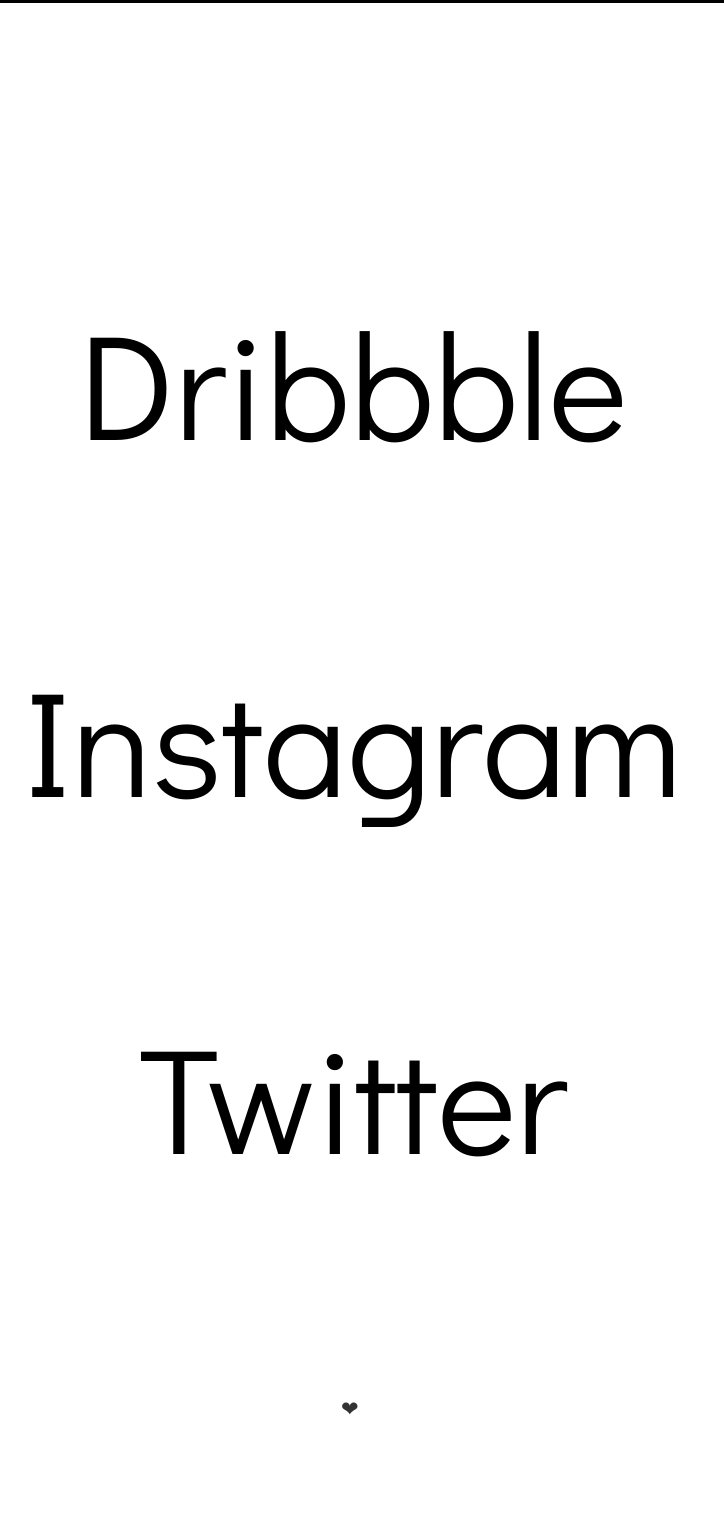
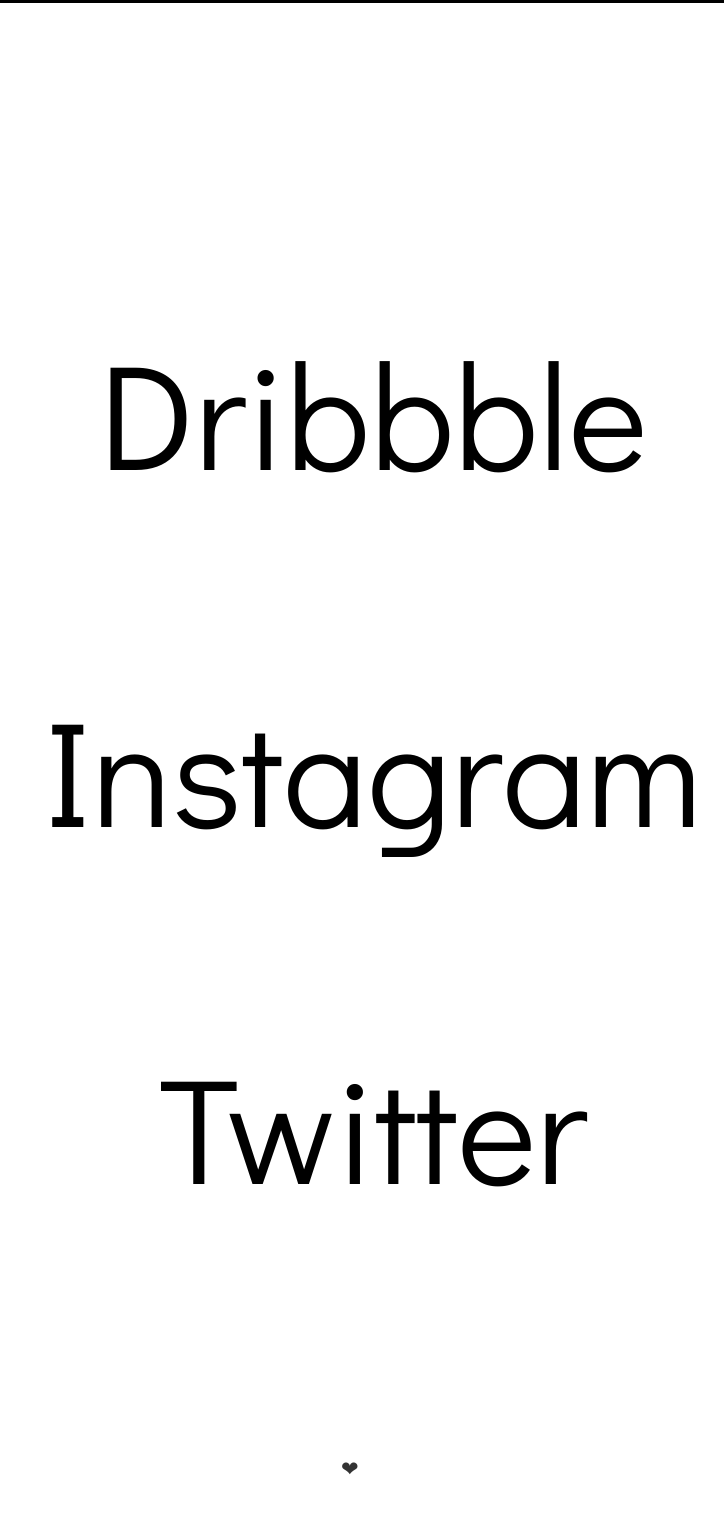
Before and after one commit to matijaskorup1991/DigitalDesigner, a plain HTML site: page index.html in a window 1280 px wide. Shown: the part 6427-7940 px from the top of the page, without its empty margins (287-1011 px from the left). Drawn offline with nearby package versions, Linux system fonts and the light colour scheme.

Commit message:
footer fix

```diff
--- a/assets/css/styles.css
+++ b/assets/css/styles.css
@@ -291,6 +291,10 @@
   opacity: 0.9;
 }
 
+ul {
+  list-style-type: none;
+}
+
 footer a {
   font-size: 5rem;
   text-decoration: none;
@@ -302,17 +306,17 @@
   text-decoration: underline;
 }
 
-footer > div {
+footer > ul > li {
   text-align: center;
   padding-bottom: 160px;
 }
 
-footer > div:nth-of-type(1) {
+footer > ul > li:nth-of-type(1) {
   padding-top: 280px;
 }
 
-footer > div:nth-of-type(4) {
-  text-align: center;
+footer > div {
+  padding-bottom: 150px;
 }
 
 @keyframes heart {
@@ -324,7 +328,7 @@
   }
 }
 
-footer > div:nth-of-type(4) > span {
+footer > div > span {
   animation: heart 1s infinite ease-in-out;
   position: absolute;
   left: 50%;
--- a/index.html
+++ b/index.html
@@ -84,15 +84,17 @@
       </aside>
     </article>
     <footer>
-      <div>
-        <a href="#">Dribbble</a>
-      </div>
-      <div>
-        <a href="#">Instagram</a>
-      </div>
-      <div>
-        <a href="#">Twitter</a>
-      </div>
+      <ul>
+        <li>
+          <a href="#">Dribbble</a>
+        </li>
+        <li>
+          <a href="#">Instagram</a>
+        </li>
+        <li>
+          <a href="#">Twitter</a>
+        </li>
+      </ul>
       <div>
         <span>❤</span>
       </div>
```
